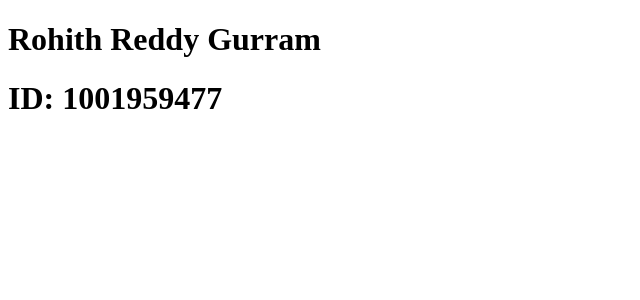
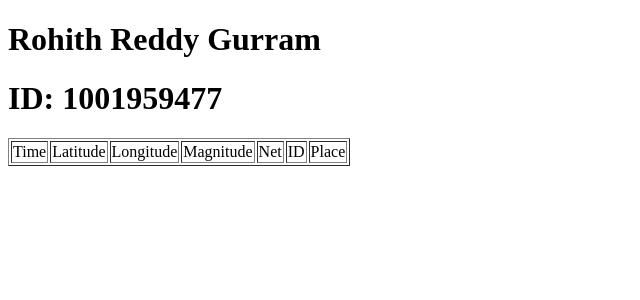
Before and after one commit to RohithRG97/cloudpythonflask, a Flask app: page / in a window 1280 px wide. Shown: the top 300 px of the page, without its empty margins (0-640 px from the left). Run offline with Flask 3, Linux system fonts and the light colour scheme; data that the repository does not hold is empty.

Commit message:
Database fetch changes

```diff
--- a/app.py
+++ b/app.py
@@ -1,12 +1,24 @@
 from flask import Flask, render_template
+import pypyodbc as odbc
 
 app = Flask(__name__)
+
+server = 'cloudsqlserver01.database.windows.net'
+database = 'DemoDB'
+connection_string = 'Driver={ODBC Driver 18 for SQL Server};Server=tcp:cloudsqlserver001.database.windows.net,1433;Database=DemoDB;Uid=RohithGurram;Pwd={Demodbgrr@#4};Encrypt=yes;TrustServerCertificate=no;Connection Timeout=30;'
+conn = odbc.connect(connection_string)
 
 @app.route('/')
 
 
 def home():
-    return render_template('home.html')
+    cur = conn.cursor()
+    resultValue = cur.execute("SELECT * FROM dbo.earthquake_data")
+
+    #if resultValue > 0:
+    data = cur.fetchall()
+    return render_template('home.html', data=data)
+
 
 @app.route('/register')
 def register():
--- a/requirements.txt
+++ b/requirements.txt
@@ -2,3 +2,6 @@ Jinja2==3.1.2
 Flask==2.2.3
 Flask-Login==0.6.2
 Flask-SQLAlchemy==3.0.3
+pypyodbc==1.3.6
+SQLAlchemy==2.0.4
+pandas==1.4.3
--- a/templates/home.html
+++ b/templates/home.html
@@ -7,8 +7,31 @@
     <title>Document</title>
 
 </head>
-<body>
-    <h1>Rohith Reddy Gurram</h1>
-    <h1>ID: 1001959477</h1>
-</body>
+    <body>
+        <h1>Rohith Reddy Gurram</h1>
+        <h1>ID: 1001959477</h1>
+
+        <table border = 1>
+            <tr>
+                <td> Time </td>
+                <td> Latitude </td>
+                <td> Longitude </td>
+                <td> Magnitude </td>
+                <td> Net </td>
+                <td> ID </td>
+                <td> Place </td>
+            </tr>
+            {% for x in data %}
+            <tr>
+                <td> {{x[0]}}</td>
+                <td> {{x[1]}}</td>
+                <td> {{x[2]}}</td>
+                <td> {{x[3]}}</td>
+                <td> {{x[4]}}</td>
+                <td> {{x[5]}}</td>
+                <td> {{x[6]}}</td>
+            </tr>
+            {% endfor %}
+        </table>
+    </body>
 </html>
```
